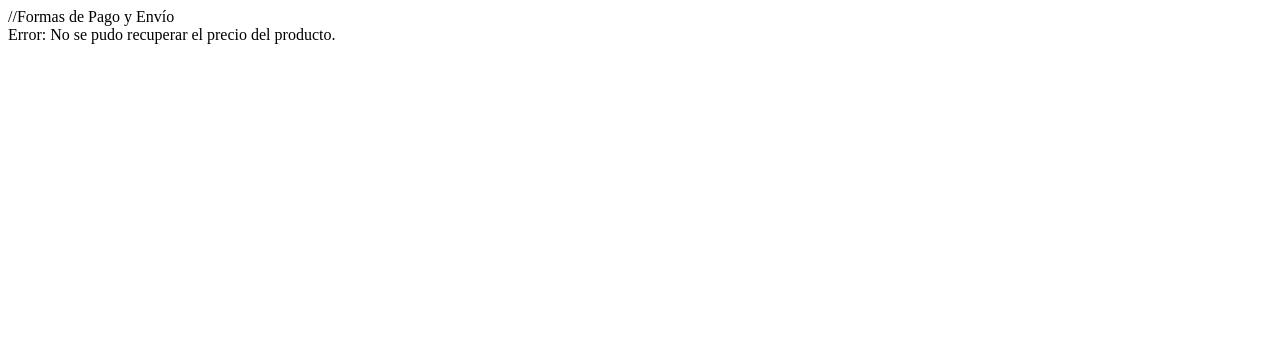
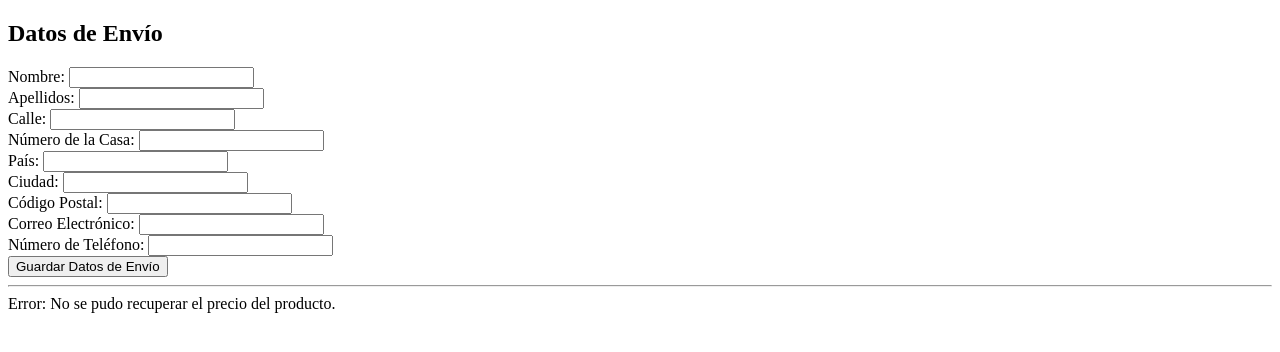
Before and after one commit to imichglez/ComercioElectronico, a PHP site: page /index.php in a window 1280 px wide. Shown: the top 352 px of the page. Run offline with PHP 8.4, Linux system fonts and the light colour scheme; tables that the repository leaves empty or names only in its code hold one stand-in row (values such as "Sample post"); some libraries are stand-ins or nearby versions.

Commit message:
Formulario de Envío

```diff
--- a/clases/carrito.php
+++ b/clases/carrito.php
@@ -1,4 +1,4 @@
-//Funcionalidad del carrito
+
 
 <?php
 
--- a/index.php
+++ b/index.php
@@ -1,5 +1,3 @@
-//Formas de Pago y Envío
-
 <!DOCTYPE html>
 <html lang="en">
 <head>
@@ -10,8 +8,44 @@
 </head>
 <body>
 
-<div id="paypal-button-container"></div>
+<!-- Formulario de Envío -->
+<form action="guardar_envio.php" method="POST">
+  <h2>Datos de Envío</h2>
 
+  <label for="nombre">Nombre:</label>
+  <input type="text" id="nombre" name="nombre" required><br>
+
+  <label for="apellidos">Apellidos:</label>
+  <input type="text" id="apellidos" name="apellidos" required><br>
+
+  <label for="calle">Calle:</label>
+  <input type="text" id="calle" name="calle" required><br>
+
+  <label for="numero">Número de la Casa:</label>
+  <input type="text" id="numero" name="numero" required><br>
+
+  <label for="pais">País:</label>
+  <input type="text" id="pais" name="pais" required><br>
+
+  <label for="ciudad">Ciudad:</label>
+  <input type="text" id="ciudad" name="ciudad" required><br>
+
+  <label for="codigo_postal">Código Postal:</label>
+  <input type="text" id="codigo_postal" name="codigo_postal" required><br>
+
+  <label for="correo">Correo Electrónico:</label>
+  <input type="email" id="correo" name="correo" required><br>
+
+  <label for="telefono">Número de Teléfono:</label>
+  <input type="tel" id="telefono" name="telefono" required><br>
+
+  <button type="submit">Guardar Datos de Envío</button>
+</form>
+
+
+<hr>
+
+<!-- Resumen de Pago -->
 <?php
 $servername = "localhost";
 $username = "root";
@@ -38,22 +72,38 @@ if ($precio === null) {
     die("Error: No se pudo recuperar el precio del producto.");
 }
 
-$precio_final = $precio;
+$precio_descuento = $precio;
 if ($descuento > 0) {
-    $precio_final = $precio - ($precio * ($descuento / 100));
+    $precio_descuento = $precio - ($precio * ($descuento / 100));
 }
 
+$envio = 10;
+$precio_final = $precio_descuento + $envio;
+
+$precio_descuento = number_format($precio_descuento, 2, '.', '');
 $precio_final = number_format($precio_final, 2, '.', '');
 ?>
 
+<h3>Resumen de Pago</h3>
+<p>Precio del Producto: $<?php echo number_format($precio, 2); ?></p>
+<p>Descuento: <?php echo $descuento; ?>%</p>
+<p>Precio con Descuento: $<?php echo $precio_descuento; ?></p>
+<p>Costo de Envío: $<?php echo $envio; ?></p>
+<p><strong>Total a Pagar: $<?php echo $precio_final; ?></strong></p>
+
+<hr>
+
+<!-- Botón de Pago -->
+<div id="paypal-button-container"></div>
+
 <script>
     paypal.Buttons({
-        style:{
+        style: {
             color: 'blue',
             shape: 'pill',
             label: 'pay'
         },
-        createOrder: function(data, actions){
+        createOrder: function(data, actions) {
             return actions.order.create({
                 purchase_units: [{
                     amount: {
@@ -62,15 +112,13 @@ $precio_final = number_format($precio_final, 2, '.', '');
                 }]
             });
         },
-
-        onApprove: function(data, actions){
-          actions.order.capture().then(function (detalles){
+        onApprove: function(data, actions) {
+            actions.order.capture().then(function(detalles) {
                 console.log(detalles);
                 alert("Pago realizado correctamente");
             });
         },
-
-        onCancel: function(data){
+        onCancel: function(data) {
             alert("Pago Cancelado");
         }
     }).render('#paypal-button-container');
```
Also changed, not shown: guardar_envio.php (added, +28 -0 lines). Lines whose indentation alone changed are shown as unchanged.
